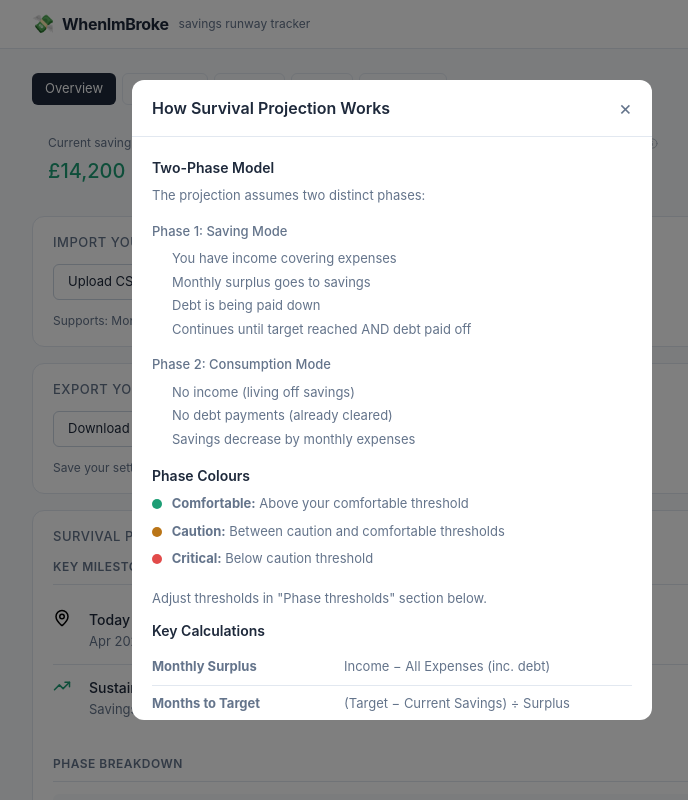
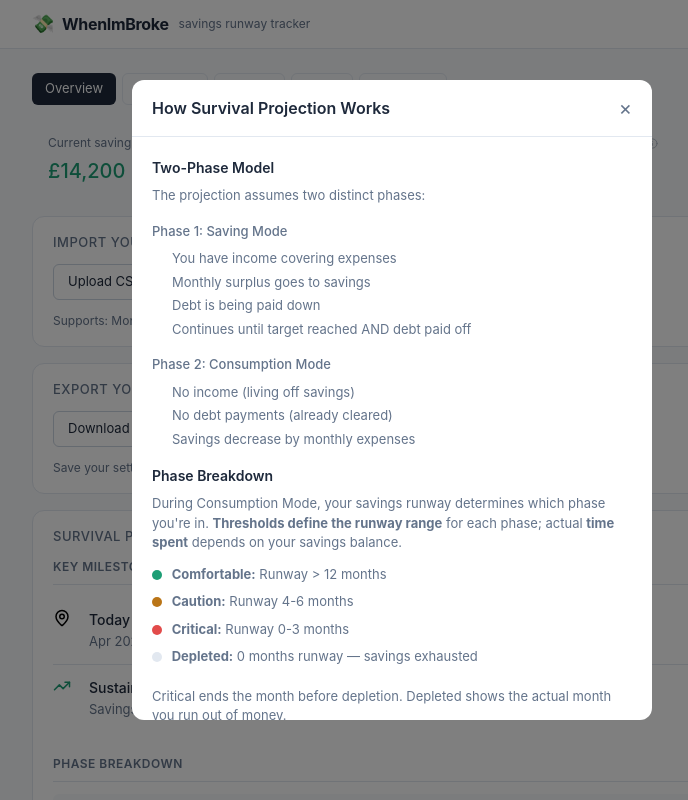
Before and after one commit to JohnNooney/WhenImBroke, a React (Vite) app in the folder app/: page / in a window 1280 px wide. Both pictures are taken after a click on the button "How this works". Shown: the top 800 px of the page, without its empty margins (248-936 px from the left). Built offline with nearby package versions, Linux system fonts and the light colour scheme.

Commit message:
Update info modal with phase breakdowns

```diff
--- a/app/src/components/SavingsTracker.tsx
+++ b/app/src/components/SavingsTracker.tsx
@@ -350,7 +350,7 @@ function Section({ title, children, onInfoClick }: { title: string; children: Re
   );
 }
 
-function InfoModal({ onClose }: { onClose: () => void }) {
+function InfoModal({ onClose, data }: { onClose: () => void; data: FinancialData }) {
   return (
     <div className="modal-overlay" onClick={onClose}>
       <div className="modal-content" onClick={e => e.stopPropagation()}>
@@ -377,13 +377,16 @@ function InfoModal({ onClose }: { onClose: () => void }) {
             <li>Savings decrease by monthly expenses</li>
           </ul>
 
-          <h3>Phase Colours</h3>
+          <h3>Phase Breakdown</h3>
+          <p>During Consumption Mode, your savings runway determines which phase you're in. <strong>Thresholds define the runway range</strong> for each phase; actual <strong>time spent</strong> depends on your savings balance.</p>
           <div className="guide-phases">
-            <div><span className="dot" style={{ background: 'var(--color-ok)' }} /> <strong>Comfortable:</strong> Above your comfortable threshold</div>
-            <div><span className="dot" style={{ background: 'var(--color-warn)' }} /> <strong>Caution:</strong> Between caution and comfortable thresholds</div>
-            <div><span className="dot" style={{ background: 'var(--color-danger)' }} /> <strong>Critical:</strong> Below caution threshold</div>
+            <div><span className="dot" style={{ background: 'var(--color-ok)' }} /> <strong>Comfortable:</strong> Runway &gt; {data.comfortableThreshold} months</div>
+            <div><span className="dot" style={{ background: 'var(--color-warn)' }} /> <strong>Caution:</strong> Runway {data.criticalThreshold+1}-{data.cautionThreshold} months</div>
+            <div><span className="dot" style={{ background: 'var(--color-danger)' }} /> <strong>Critical:</strong> Runway 0-{data.criticalThreshold} months</div>
+            <div><span className="dot" style={{ background: 'var(--color-border-tertiary)' }} /> <strong>Depleted:</strong> 0 months runway — savings exhausted</div>
           </div>
-          <p style={{ marginTop: '0.5rem' }}>Adjust thresholds in "Phase thresholds" section below.</p>
+          <p style={{ marginTop: '0.5rem' }}>Critical ends the month before depletion. Depleted shows the actual month you run out of money.</p>
+          <p>Adjust thresholds in "Phase thresholds" section below.</p>
 
           <h3>Key Calculations</h3>
           <table className="calc-table">
@@ -449,7 +452,7 @@ function ProjectionSection({ result, data }: { result: RunwayResult; data: Finan
 
   return (
     <>
-    {showInfo && <InfoModal onClose={() => setShowInfo(false)} />}
+    {showInfo && <InfoModal onClose={() => setShowInfo(false)} data={data} />}
     <Section title="Survival projection" onInfoClick={() => setShowInfo(true)}>
 
       {/* Key Milestones */}
```
